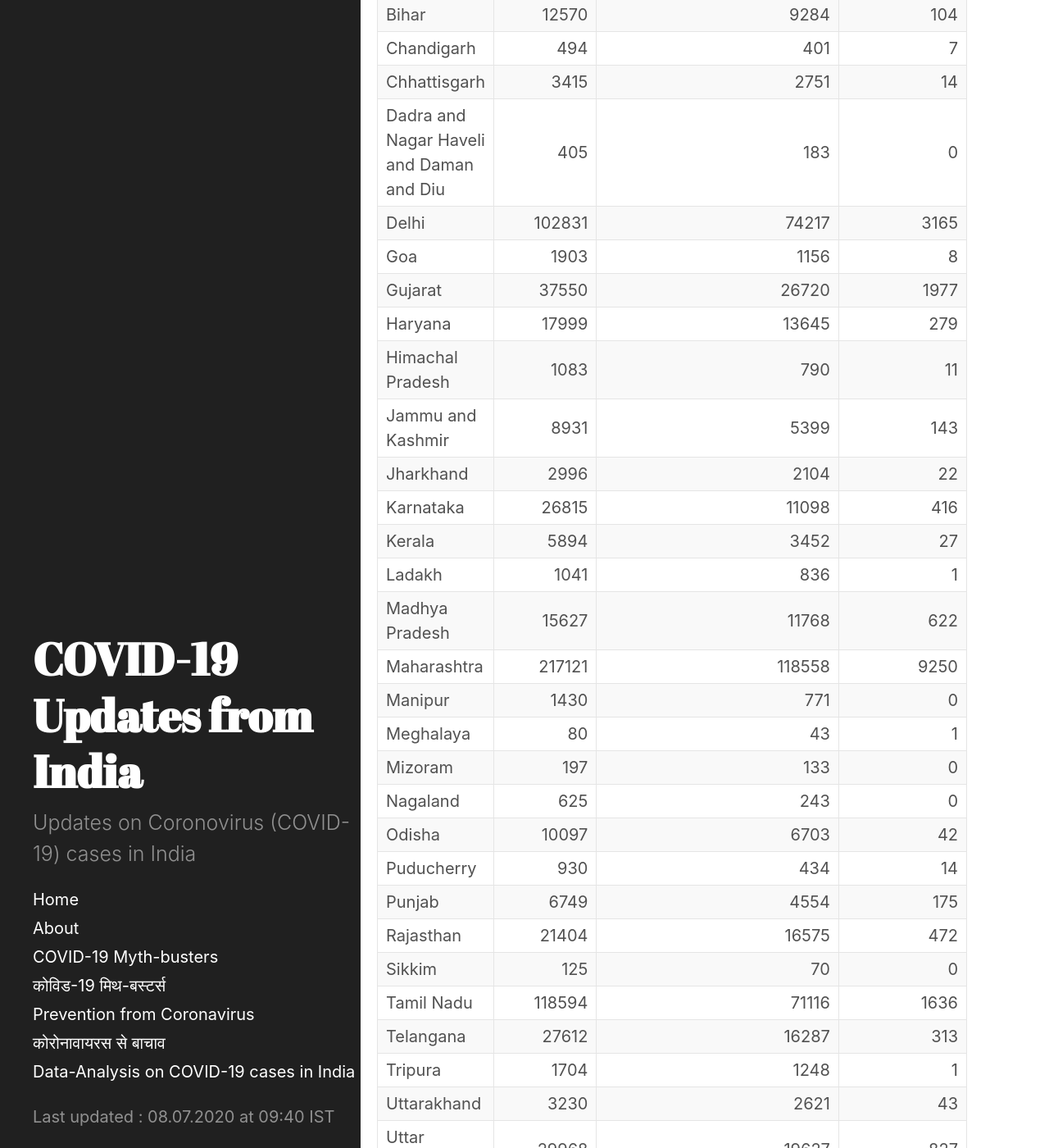
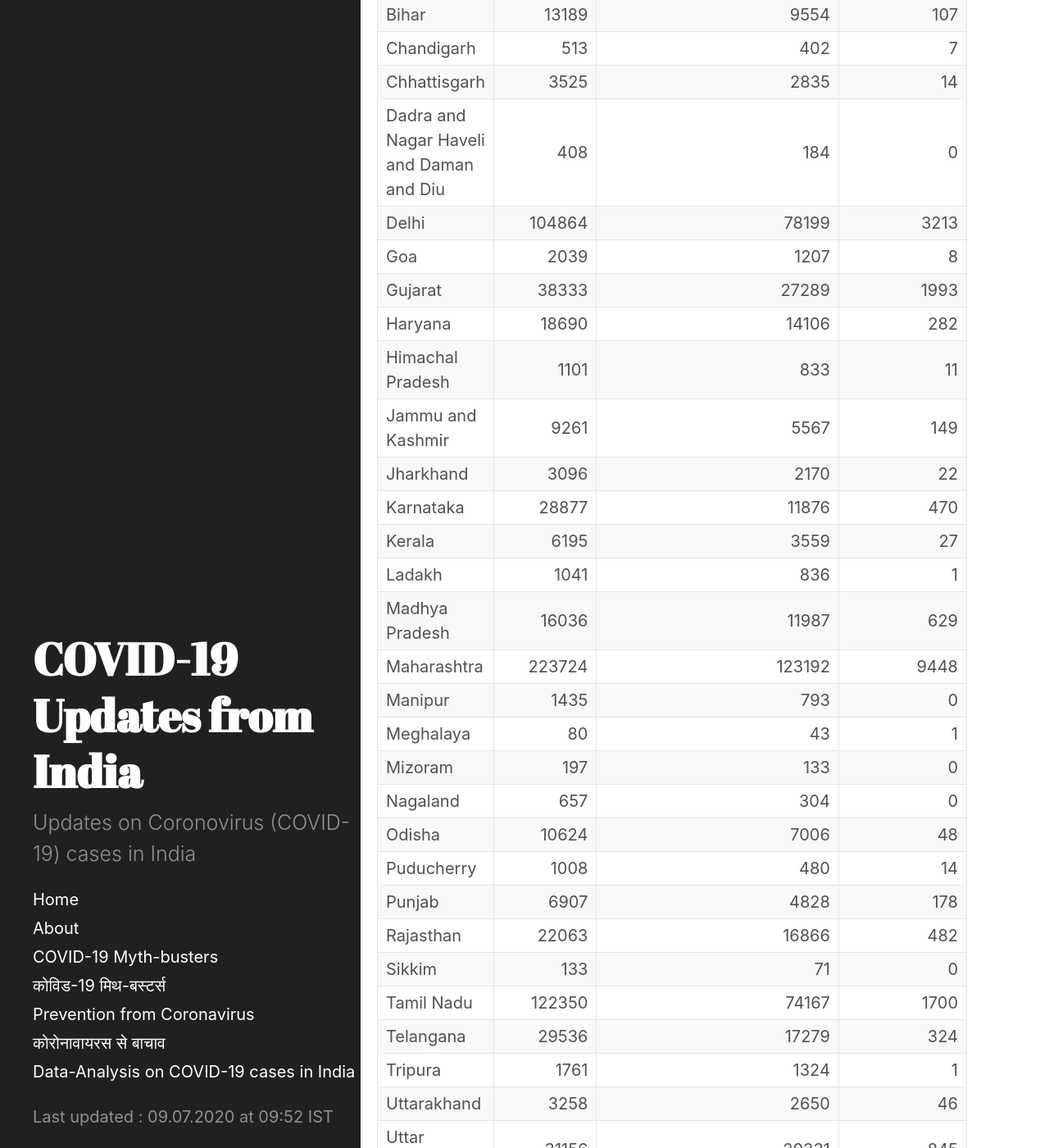
Before and after one commit to bhooraj/covid19updates-india, a Jekyll site: the page built from _posts/2020-07-09-home.md, in a window 1280 px wide and 1400 px high, scrolled down 990 px. Shown: the whole window at 82% size. Built offline with Jekyll 4.4.1, drawn with Linux system fonts in a browser that asks for light colours; some of the changed text lies outside the part shown.

Commit message:
9thJuly Update

```diff
--- a/_data/last_updated.yml
+++ b/_data/last_updated.yml
@@ -1 +1 @@
-- updated_on : 08.07.2020 at 09:40 IST
+- updated_on : 09.07.2020 at 09:52 IST
--- /dev/null
+++ b/_includes/table-20200709-0952.md
@@ -0,0 +1,38 @@
+| Name of State / UT                       |   Total Confirmed cases |   Cured/Discharged/Migrated |   Deaths ( more than 70% cases due to comorbidities ) |
+|:-----------------------------------------|------------------------:|----------------------------:|------------------------------------------------------:|
+| Andaman and Nicobar Islands              |                     149 |                          77 |                                                     0 |
+| Andhra Pradesh                           |                   22259 |                       11101 |                                                   264 |
+| Arunachal Pradesh                        |                     287 |                         109 |                                                     2 |
+| Assam                                    |                   13336 |                        8729 |                                                    16 |
+| Bihar                                    |                   13189 |                        9554 |                                                   107 |
+| Chandigarh                               |                     513 |                         402 |                                                     7 |
+| Chhattisgarh                             |                    3525 |                        2835 |                                                    14 |
+| Dadra and Nagar Haveli and Daman and Diu |                     408 |                         184 |                                                     0 |
+| Delhi                                    |                  104864 |                       78199 |                                                  3213 |
+| Goa                                      |                    2039 |                        1207 |                                                     8 |
+| Gujarat                                  |                   38333 |                       27289 |                                                  1993 |
+| Haryana                                  |                   18690 |                       14106 |                                                   282 |
+| Himachal Pradesh                         |                    1101 |                         833 |                                                    11 |
+| Jammu and Kashmir                        |                    9261 |                        5567 |                                                   149 |
+| Jharkhand                                |                    3096 |                        2170 |                                                    22 |
+| Karnataka                                |                   28877 |                       11876 |                                                   470 |
+| Kerala                                   |                    6195 |                        3559 |                                                    27 |
+| Ladakh                                   |                    1041 |                         836 |                                                     1 |
+| Madhya Pradesh                           |                   16036 |                       11987 |                                                   629 |
+| Maharashtra                              |                  223724 |                      123192 |                                                  9448 |
+| Manipur                                  |                    1435 |                         793 |                                                     0 |
+| Meghalaya                                |                      80 |                          43 |                                                     1 |
+| Mizoram                                  |                     197 |                         133 |                                                     0 |
+| Nagaland                                 |                     657 |                         304 |                                                     0 |
+| Odisha                                   |                   10624 |                        7006 |                                                    48 |
+| Puducherry                               |                    1008 |                         480 |                                                    14 |
+| Punjab                                   |                    6907 |                        4828 |                                                   178 |
+| Rajasthan                                |                   22063 |                       16866 |                                                   482 |
+| Sikkim                                   |                     133 |                          71 |                                                     0 |
+| Tamil Nadu                               |                  122350 |                       74167 |                                                  1700 |
+| Telangana                                |                   29536 |                       17279 |                                                   324 |
+| Tripura                                  |                    1761 |                        1324 |                                                     1 |
+| Uttarakhand                              |                    3258 |                        2650 |                                                    46 |
+| Uttar Pradesh                            |                   31156 |                       20331 |                                                   845 |
+| West Bengal                              |                   24823 |                       16291 |                                                   827 |
+| Cases being reassigned to states         |                    4385 |                           0 |                                                     0 |
--- a/_posts/2020-07-08-home.md
+++ b/_posts/2020-07-09-home.md
@@ -4,7 +4,7 @@
 last_update: true
 ---
 
-#### COVID-19 Cases in India (as on  08	July 2020, 08:00 IST)
+#### COVID-19 Cases in India (as on  09	July 2020, 08:00 IST)
 <div class="alert alert-primary" role="alert">
 <p id = "totalcases" style="font-size: 1.2rem; font-weight: bold;"></p>
 <p id = "totalrecovered" style="font-size: 1.2rem; font-weight: bold;"></p>
@@ -22,7 +22,7 @@
 
 <div class="datatable-begin"></div>
 
-{% include table-20200708-0940.md %}
+{% include table-20200709-0952.md %}
 
 <div class="datatable-end"></div>
 <br>
```
Also changed, not shown: _includes/charts-20200709-1003.html (added, +193 -0 lines), _posts/2020-06-28-Updates.md (renamed from _posts/2020-06-27-Updates.md, +3 -0 lines), _posts/2020-07-09-Latest-updates.md (renamed from _posts/2020-07-08-Latest-updates.md, +4 -4 lines), stats-and-charts.md (+2 -2 lines).
